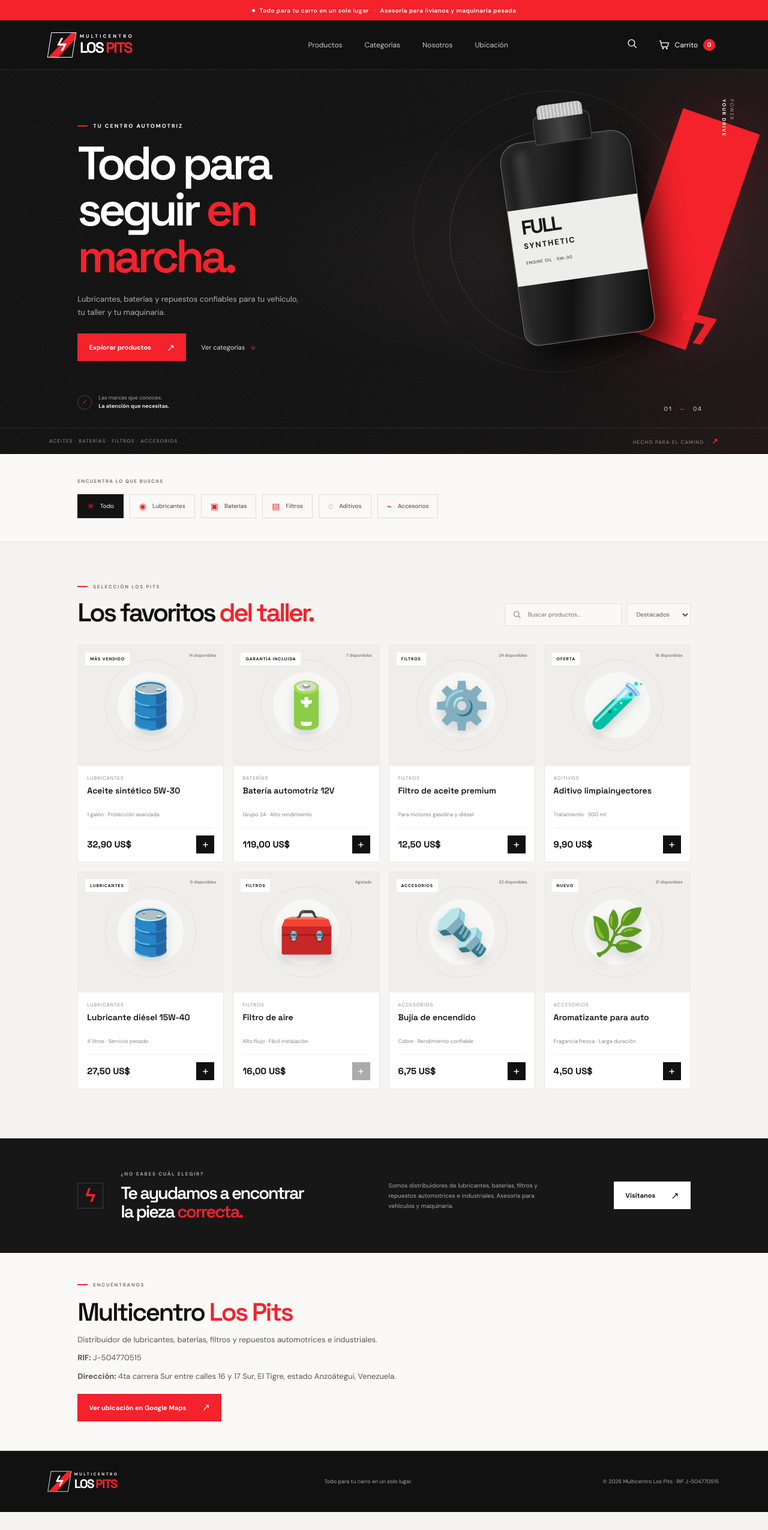
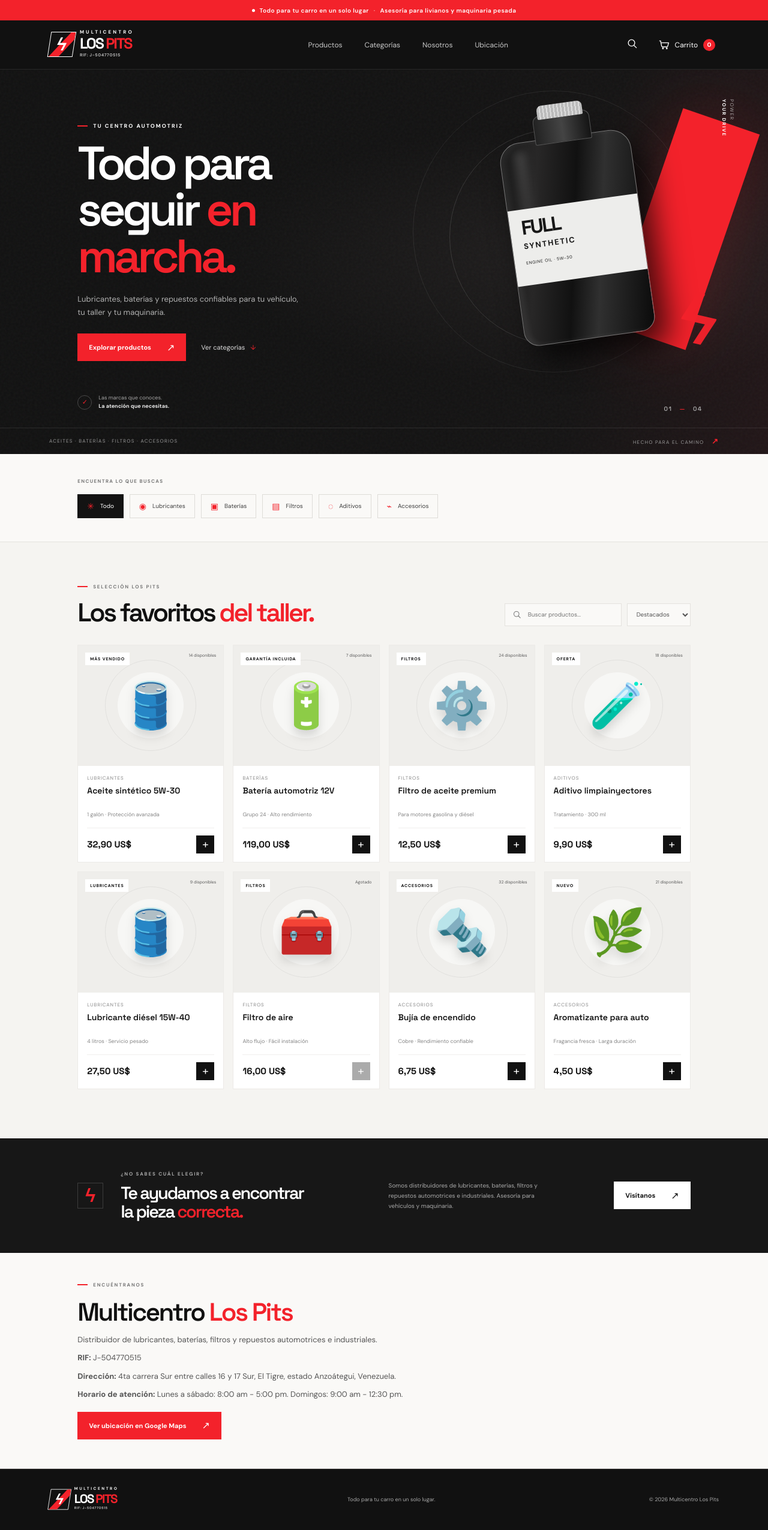
Before and after one commit to wsoto65-coder/lubri-tienda-online, a plain HTML site: page index.html in a window 1280 px wide. Shown: the whole page at 60% size. Before the commit the page ends 2521 px from the top, so only its background shows below. Drawn offline with Linux system fonts and the light colour scheme.

Commit message:
Show RIF alongside the Los Pits brand mark

```diff
--- a/index.html
+++ b/index.html
@@ -16,7 +16,7 @@
   <header class="site-header">
     <a class="brand" href="#inicio" aria-label="Multicentro Los Pits, inicio">
       <span class="brand-mark" aria-hidden="true"><span class="brand-slash"></span><span class="brand-bolt">ϟ</span></span>
-      <span class="brand-copy"><small>MULTICENTRO</small><strong>LOS <i>PITS</i></strong></span>
+      <span class="brand-copy"><small>MULTICENTRO</small><strong>LOS <i>PITS</i></strong><small style="font-size:7px;letter-spacing:.08em;color:#bbb;margin-top:4px">RIF: J-504770515</small></span>
     </a>
     <nav class="desktop-nav" aria-label="Navegación principal">
       <a href="#productos">Productos</a><a href="#categorias">Categorías</a><a href="#nosotros">Nosotros</a><a href="#ubicacion">Ubicación</a>
@@ -58,11 +58,12 @@
       <h2 style="font:600 clamp(28px,4vw,42px)/1.1 'Space Grotesk',sans-serif;letter-spacing:-.06em;margin:0 0 12px">Multicentro <em style="color:#f3222b;font-style:normal">Los Pits</em></h2>
       <p style="font-size:13px;color:#555;line-height:1.7;margin:0 0 8px">Distribuidor de lubricantes, baterías, filtros y repuestos automotrices e industriales.</p>
       <p style="font-size:13px;color:#555;line-height:1.7;margin:0 0 8px"><strong>RIF:</strong> J-504770515</p>
-      <p style="font-size:13px;color:#555;line-height:1.7;margin:0 0 18px"><strong>Dirección:</strong> 4ta carrera Sur entre calles 16 y 17 Sur, El Tigre, estado Anzoátegui, Venezuela.</p>
+      <p style="font-size:13px;color:#555;line-height:1.7;margin:0 0 8px"><strong>Dirección:</strong> 4ta carrera Sur entre calles 16 y 17 Sur, El Tigre, estado Anzoátegui, Venezuela.</p>
+      <p style="font-size:13px;color:#555;line-height:1.7;margin:0 0 18px"><strong>Horario de atención:</strong> Lunes a sábado: 8:00 am - 5:00 pm. Domingos: 9:00 am - 12:30 pm.</p>
       <a class="button button-red" href="https://www.google.com/maps/search/?api=1&amp;query=4ta+carrera+Sur+entre+calles+16+y+17+Sur%2C+El+Tigre%2C+Anzoategui%2C+Venezuela" target="_blank" rel="noopener noreferrer">Ver ubicación en Google Maps <span>↗</span></a>
     </section>
   </main>
-  <footer class="site-footer"><a class="brand footer-brand" href="#inicio"><span class="brand-mark"><span class="brand-slash"></span><span class="brand-bolt">ϟ</span></span><span class="brand-copy"><small>MULTICENTRO</small><strong>LOS <i>PITS</i></strong></span></a><p>Todo para tu carro en un solo lugar.</p><span>© <span id="year"></span> Multicentro Los Pits · RIF J-504770515</span></footer>
+  <footer class="site-footer"><a class="brand footer-brand" href="#inicio"><span class="brand-mark"><span class="brand-slash"></span><span class="brand-bolt">ϟ</span></span><span class="brand-copy"><small>MULTICENTRO</small><strong>LOS <i>PITS</i></strong><small style="font-size:7px;letter-spacing:.08em;color:#bbb;margin-top:4px">RIF: J-504770515</small></span></a><p>Todo para tu carro en un solo lugar.</p><span>© <span id="year"></span> Multicentro Los Pits</span></footer>
   <div class="cart-backdrop" id="cart-backdrop"></div>
   <aside class="cart-drawer" id="cart-drawer" aria-label="Tu carrito" aria-hidden="true"><div class="cart-head"><div><p class="eyebrow dark-eyebrow"><span></span> TU PEDIDO</p><h2>Tu carrito <span id="drawer-count">(0)</span></h2></div><button class="close-cart" id="close-cart" aria-label="Cerrar carrito">×</button></div><div class="cart-items" id="cart-items"></div><div class="cart-empty" id="cart-empty"><span>⌁</span><b>Tu carrito está vacío</b><p>Encuentra eso que tu vehículo necesita.</p><button class="button button-red" id="continue-shopping">Ver productos <span>↗</span></button></div><div class="cart-footer" id="cart-footer"><div class="subtotal"><span>Subtotal</span><b id="cart-subtotal">$0</b></div><p>Envío e impuestos se calculan al confirmar el pedido.</p><button class="button button-red checkout-button" id="checkout-button">Continuar al pago <span>↗</span></button><small>Pago seguro · Stripe estará disponible al conectar tu cuenta</small></div></aside>
   <div class="toast" id="toast" role="status" aria-live="polite"></div>
```
